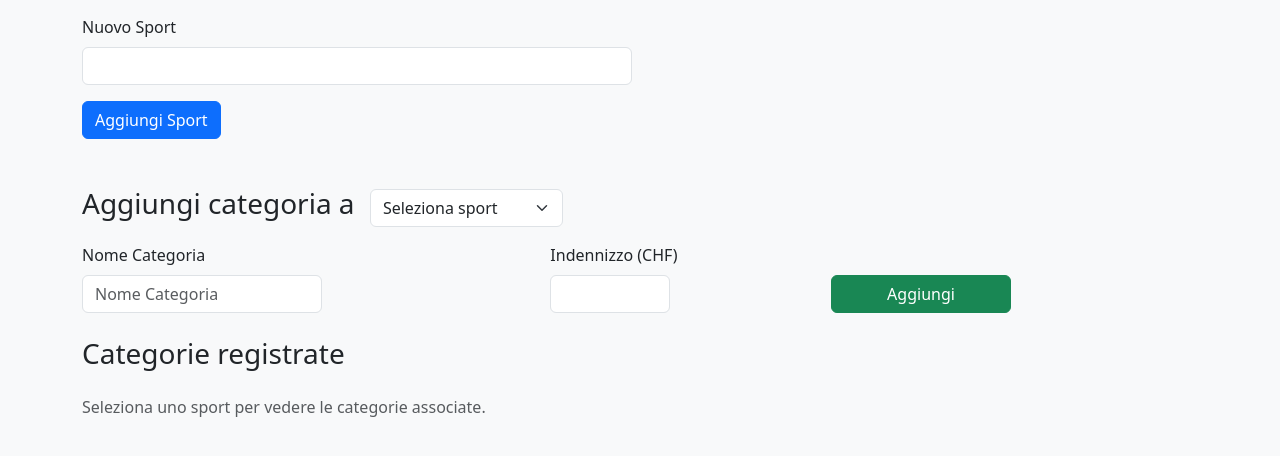
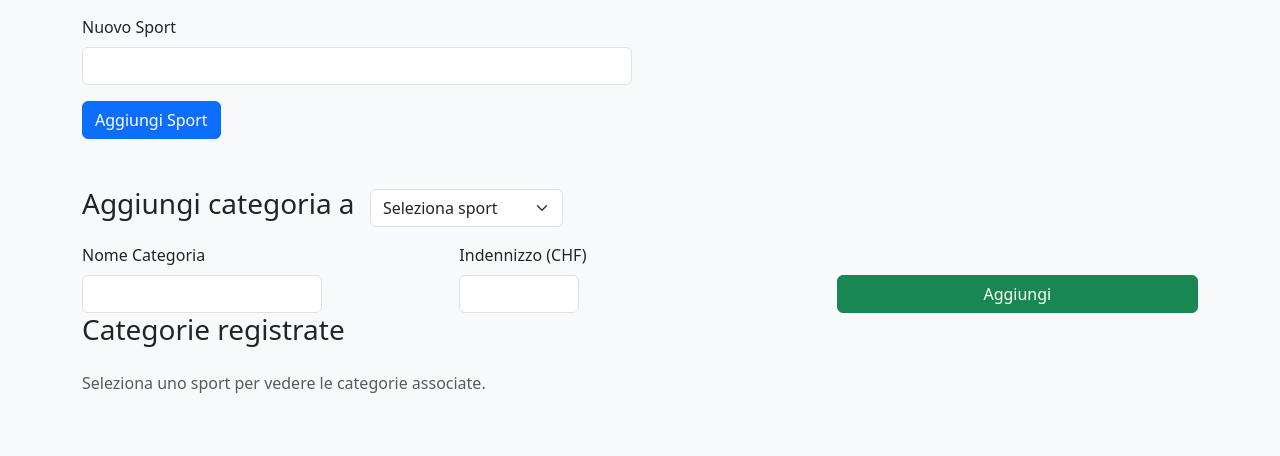
Before and after one commit to miich65/Gestione-convocazioni, a FastAPI app: page /gestione-sport in a window 1280 px wide. Shown: the part 175-631 px from the top of the page. Run offline with FastAPI, Linux system fonts and the light colour scheme; data comes from the database, SQL or seed files in the repository.

Commit message:
Update gestione-sport.html

```diff
--- a/app/templates/gestione-sport.html
+++ b/app/templates/gestione-sport.html
@@ -41,20 +41,21 @@
         </select>
     </h3>
 
-    <form action="/add-categoria" method="post" class="row g-2 mb-4 align-items-end">
-        <input type="hidden" name="sport_id" id="selectedSportInput">
-
-        <div class="col-md-5 col-sm-6">
-            <label for="nome_categoria" class="form-label">Nome Categoria</label>
-            <input type="text" maxlength="40" name="nome_categoria" id="nome_categoria" placeholder="Nome Categoria" class="form-control" required>
+    <form action="/add-categoria" method="post" class="row row-cols-1 row-cols-sm-3 g-3 align-items-end">
+        <!-- Categoria -->
+        <div>
+            <label class="form-label">Nome Categoria</label>
+            <input name="nome_categoria" class="form-control" maxlength="40" required>
         </div>
 
-        <div class="col-md-3 col-sm-4">
-            <label for="indennizzo" class="form-label">Indennizzo (CHF)</label>
-            <input type="number" step="0.01" name="indennizzo" id="indennizzo" class="form-control" required>
+        <!-- Indennizzo -->
+        <div>
+            <label class="form-label">Indennizzo (CHF)</label>
+            <input name="indennizzo" class="form-control" step="0.01" required>
         </div>
 
-        <div class="col-md-2 col-sm-12 mt-sm-2 mt-md-0">
+        <!-- Bottone -->
+        <div>
             <button class="btn btn-success w-100">Aggiungi</button>
         </div>
     </form>
```
